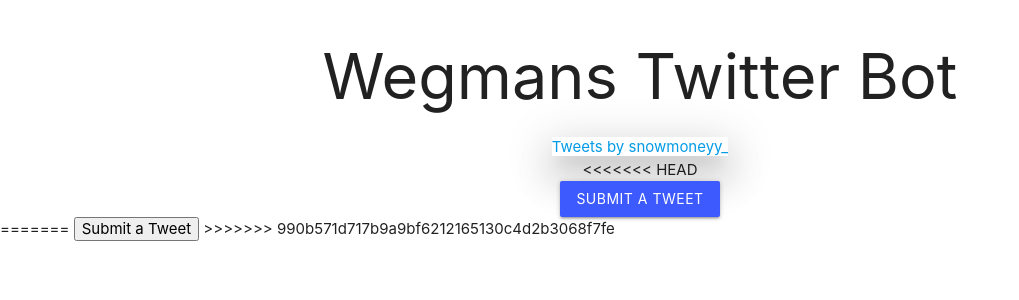
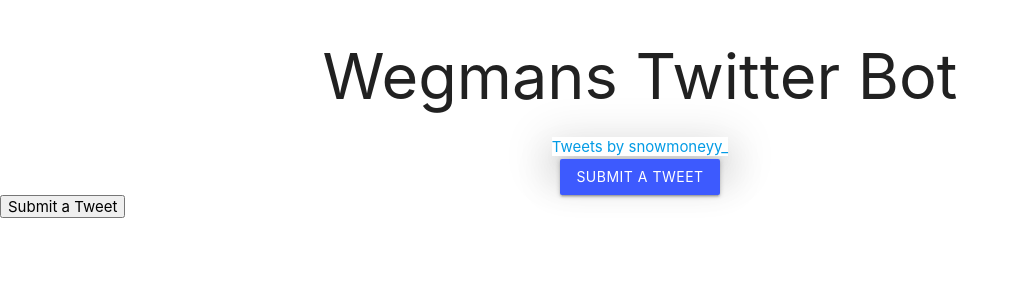
Before and after one commit to anarghya-das/Confused, a Flask app: page / in a window 1280 px wide. Shown: the top 300 px of the page, without its empty margins (0-1019 px from the left). Run offline with Flask 2, Linux system fonts and the light colour scheme; some libraries are stand-ins or nearby versions.

Commit message:
solving merge conflicts

```diff
--- a/templates/index.html
+++ b/templates/index.html
@@ -27,13 +27,10 @@
                 snowmoneyy_</a> <script async
                 src="https://platform.twitter.com/widgets.js" charset="utf-8"></script>
         </div>
-<<<<<<< HEAD
       </div>
       <div class="container center-align">
         <button class="waves-effect waves-light btn indigo accent-3" onclick="alert('word');">Submit a Tweet</button>
         </div>
-=======
         <button onclick="clickTweet()">Submit a Tweet</button>
->>>>>>> 990b571d717b9a9bf6212165130c4d2b3068f7fe
     </body>
 </html>
```
